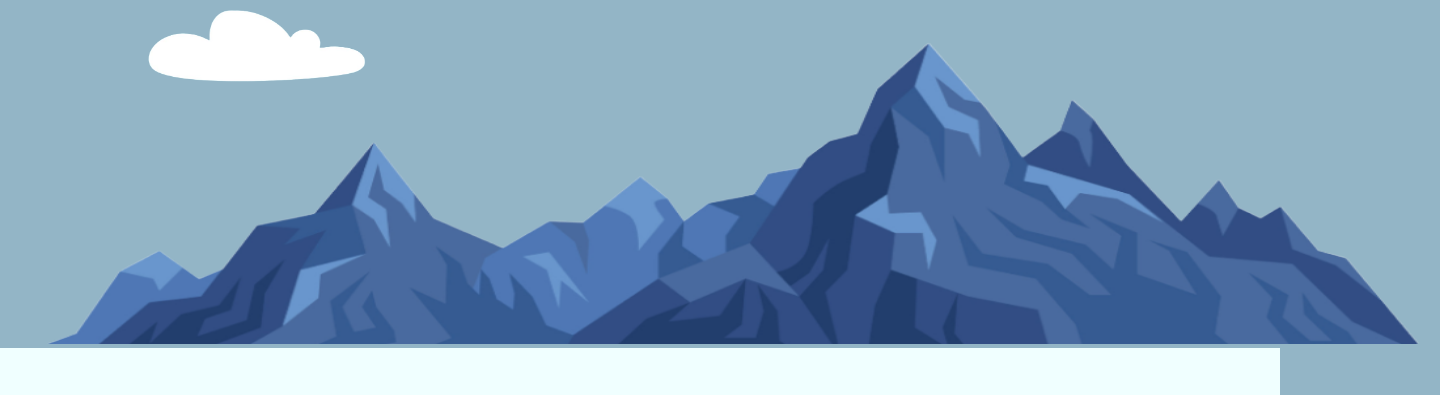
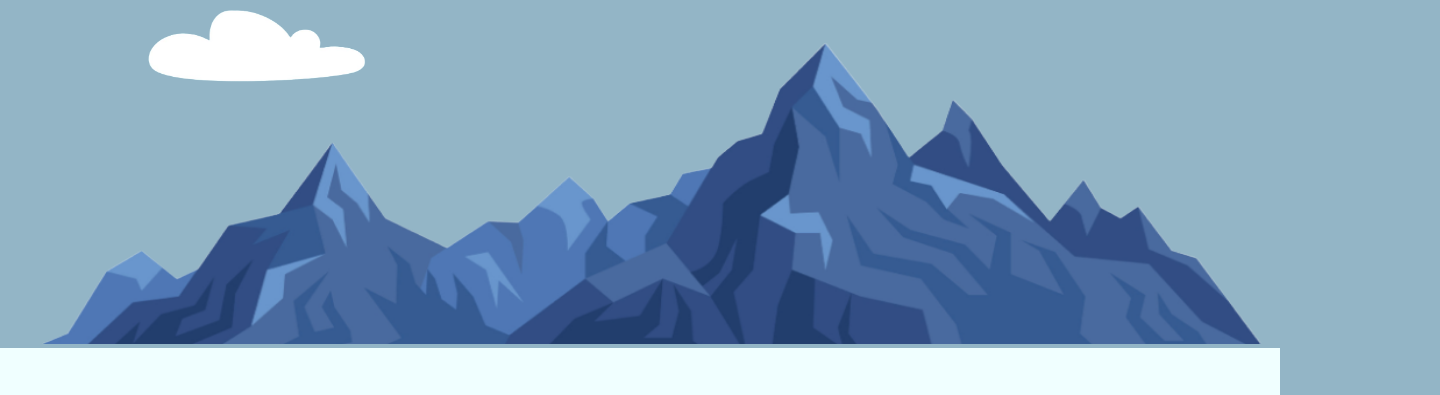
Before and after one commit to moe-Ali/My-CV-, a plain HTML site: page index.html in a window 1280 px wide. Shown: the part 373-768 px from the top of the page, 1440 px wide, since content can reach past the window. Drawn offline with Linux system fonts and the light colour scheme.

Commit message:
Update style.css

```diff
--- a/style.css
+++ b/style.css
@@ -70,7 +70,7 @@ img {
 .img_mountain {
     margin-top: 2.7em;
     height: 19em;
-    width: 90em;
+    width: 100%;
 }
 
 /* middle section CLASSES */
```
